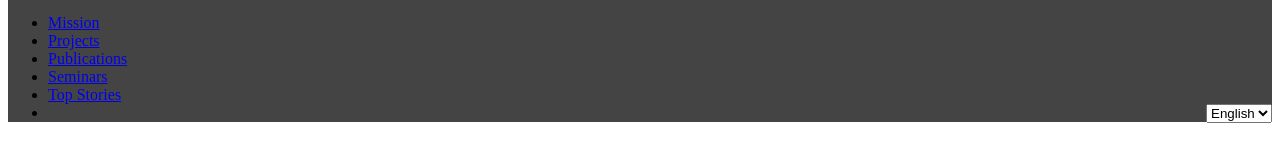
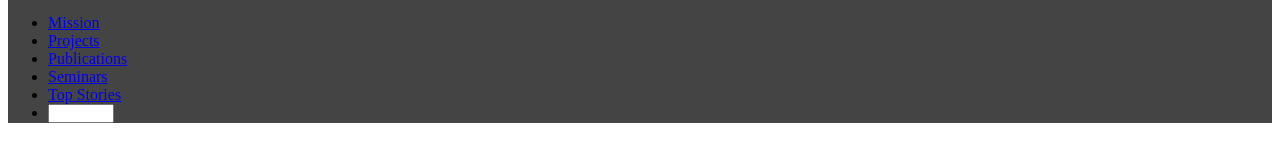
Before and after one commit to Techpro709/Iqra-tamkeen-host, a plain HTML site: page header.html in a window 1280 px wide. Shown: the part 140-302 px from the top of the page. Drawn offline with Linux system fonts and the light colour scheme.

Commit message:
Update header.html

```diff
--- a/header.html
+++ b/header.html
@@ -1,12 +1,15 @@
 <!DOCTYPE html>
 <html lang="en">
+
 <body>
 
     <nav class="navbar navbar-expand-lg navbar-light" style="padding: 0;background-color: #444444;
     ">
         <div id='head1' style="background-color: #4B2E83;">
             <br>
-            <a class="navbar-brand" href="index.html"><img class="logo" src="https://raw.githubusercontent.com/Techpro709/Iqra-tamkeen-host/main/imgs/IQRA.png" alt="IQRA LOGO"></a>
+            <a class="navbar-brand" href="index.html"><img class="logo"
+                    src="https://raw.githubusercontent.com/Techpro709/Iqra-tamkeen-host/main/imgs/IQRA.png"
+                    alt="IQRA LOGO"></a>
             <button class="navbar-toggler" type="button" data-toggle="collapse" data-target="#myNavbarToggler13"
                 aria-controls="myNavbarToggler13" aria-expanded="false" aria-label="Toggle navigation">
                 <span class="navbar-toggler-icon"></span>
@@ -27,19 +30,21 @@
                     <a class="nav-link" href="Seminars.html">Seminars</a>
                 </li>
                 <li class="nav-item">
-                    <a class="nav-link" href="#">Top Stories</a>
+                    <a class="nav-link" href="top-stories.html">Top Stories</a>
                 </li>
                 <li class="nav-item">
-                    <select onchange="change_lang()" style="float: right;" class="selectpicker" data-width="fit">
-                        <option id="en" data-content='<span class="flag-icon flag-icon-us"></span> English'>English
+                    <select onchange="change_lang()" style="color: white;" class="selectpicker" data-width="fit">
+                        <option id="en" style="color: black;" data-content='<span class="flag-icon flag-icon-us"></span>  English'>English
                         </option>
-                        <option id="ar" data-content='<span class="flag-icon flag-icon-sa"></span> Arabic'>Arabic
+                        <option id="ar" style="color: black;" data-content='<span class="flag-icon flag-icon-sa"></span> Arabic'>Arabic
                         </option>
                     </select>
                 </li>
             </ul>
+
         </div>
     </nav>
 
 </body>
+
 </html>
```
